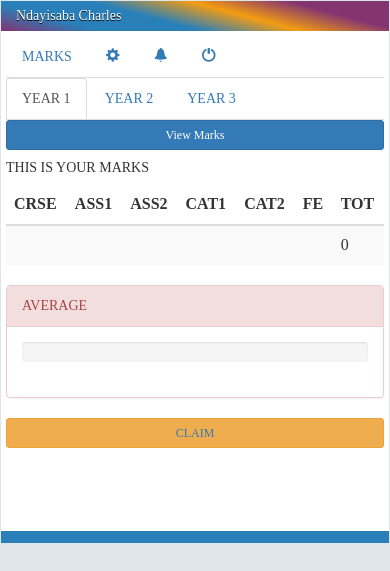
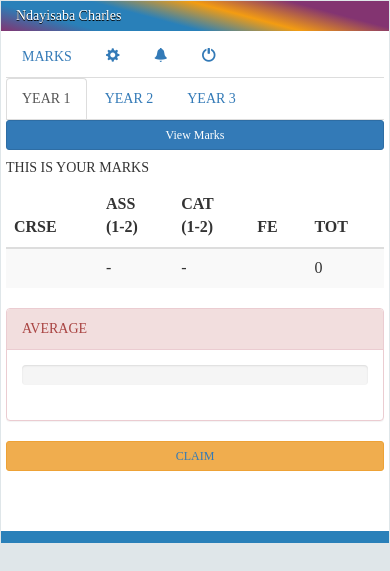
Before and after one commit to nccharles/uok, a PHP site: page /student/studenthome.php in a window 390 px wide. Shown: the part 150-721 px from the top of the page. Run offline with PHP 8.4, Linux system fonts and the light colour scheme; a user stored in the database is signed in; data comes from the database, SQL or seed files in the repository; some libraries are stand-ins or nearby versions.

Commit message:
changed to be responsively

```diff
--- a/student/studenthome.php
+++ b/student/studenthome.php
@@ -234,10 +234,8 @@ a.mobile{
    <thead>
       <tr>
         <th>CRSE</th>
-        <th>ASS1</th>
-        <th>ASS2</th>
-        <th>CAT1</th>
-        <th>CAT2</th>
+        <th>ASS<br/>(1-2)</th>
+        <th>CAT<br/>(1-2)</th>
         <th>FE</th>
         <th>TOT</th>
       </tr>
@@ -256,10 +254,8 @@ a.mobile{
      ?>
       <tr>
         <td><?php echo $cname; ?></td>
-        <td><?php echo $ass1; ?></td>
-        <td><?php echo $ass2; ?></td>
-        <td><?php echo $cat1; ?></td>
-        <td><?php echo $cat2; ?></td>
+        <td><?php echo $ass1.'-'.$ass2; ?></td>
+        <td><?php echo $cat1.'-'.$cat2; ?></td>
         <td><?php echo $exam; ?></td>
         <td><?php echo round($tot,1); ?></td>
       </tr>
@@ -303,10 +299,8 @@ a.mobile{
     <thead>
       <tr>
         <th>CRSE</th>
-        <th>ASS1</th>
-        <th>ASS2</th>
-        <th>CAT1</th>
-        <th>CAT2</th>
+        <th>ASS<br/>(1-2)</th>
+        <th>CAT<br/>(1-2)</th>
         <th>FE</th>
         <th>TOT</th>
       </tr>
@@ -325,10 +319,8 @@ a.mobile{
      ?>
       <tr>
         <td><?php echo $cname; ?></td>
-        <td><?php echo $ass1; ?></td>
-        <td><?php echo $ass2; ?></td>
-        <td><?php echo $cat1; ?></td>
-        <td><?php echo $cat2; ?></td>
+        <td><?php echo $ass1.'-'.$ass2; ?></td>
+        <td><?php echo $cat1.'-'.$cat2; ?></td>
         <td><?php echo $exam; ?></td>
         <td><?php echo round($tot,1); ?></td>
       </tr>
@@ -371,10 +363,8 @@ a.mobile{
     <thead>
       <tr>
         <th>CRSE</th>
-        <th>ASS1</th>
-        <th>ASS2</th>
-        <th>CAT1</th>
-        <th>CAT2</th>
+        <th>ASS<br/>(1-2)</th>
+        <th>CAT<br/>(1-2)</th>
         <th>FE</th>
         <th>TOT</th>
       </tr>
@@ -393,10 +383,8 @@ a.mobile{
      ?>
       <tr>
         <td><?php echo $cname; ?></td>
-        <td><?php echo $ass1; ?></td>
-        <td><?php echo $ass2; ?></td>
-        <td><?php echo $cat1; ?></td>
-        <td><?php echo $cat2; ?></td>
+        <td><?php echo $ass1.'-'.$ass2; ?></td>
+        <td><?php echo $cat1.'-'.$cat2; ?></td>
         <td><?php echo $exam; ?></td>
         <td><?php echo $tot; ?></td>
       </tr>
```
Also changed, not shown: admin/registrar.php (+37 -6 lines).
